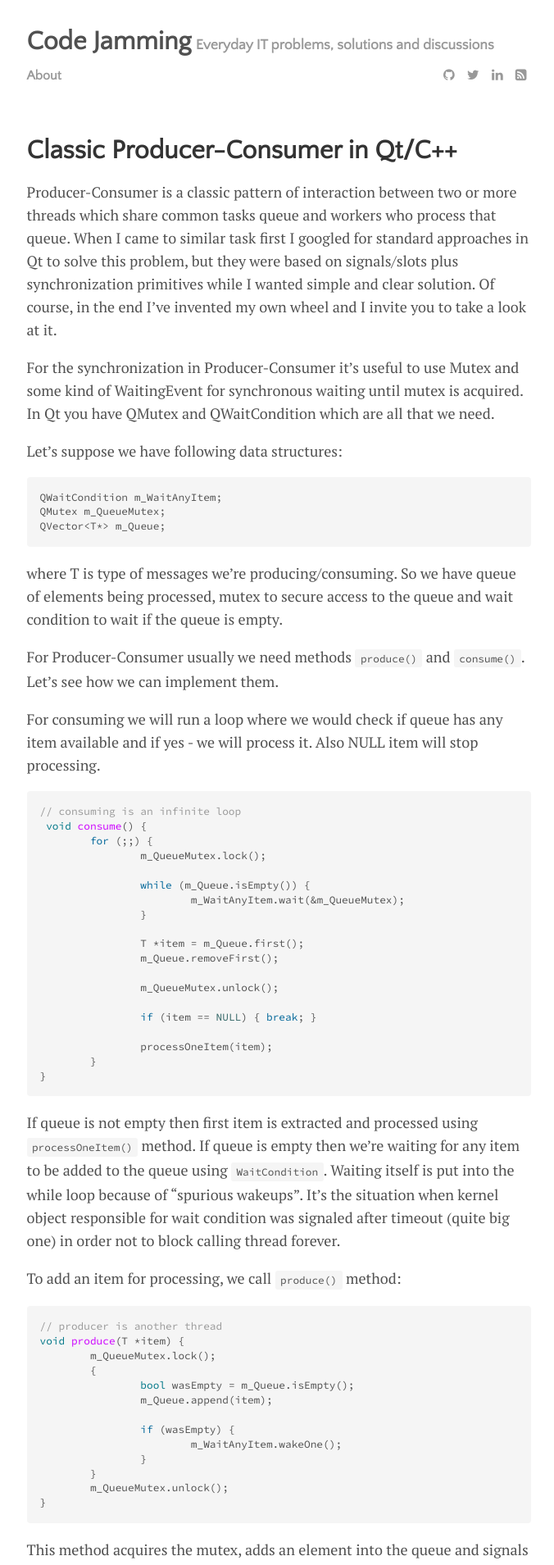
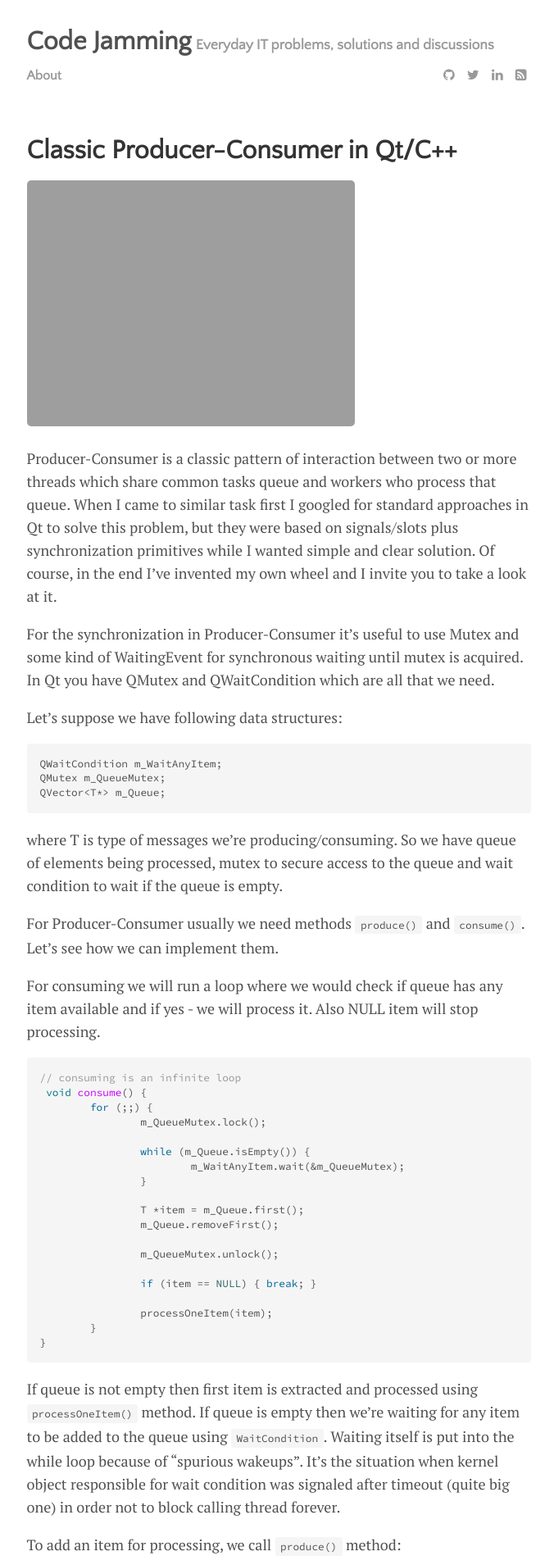
Before and after one commit to ribtoks/code-jamming, a Jekyll site: the page built from _posts/2016-03-28-classic-producer-consumer-in-qtc.md, in a window 1280 px wide. Shown: the top 1909 px of the page at 82% size, without its empty margins (300-976 px from the left). Built offline with Jekyll 4.4.1, drawn with Linux system fonts in a browser that asks for light colours; nearby versions of some CDN libraries; comment, search, counter and statistics services are not loaded.

Commit message:
Update 2016-03-28-classic-producer-consumer-in-qtc.md

```diff
--- a/_posts/2016-03-28-classic-producer-consumer-in-qtc.md
+++ b/_posts/2016-03-28-classic-producer-consumer-in-qtc.md
@@ -4,6 +4,7 @@ date: 2016-03-28T15:44:38+00:00
 author: "Taras Kushnir"
 layout: post
 permalink: /classic-producer-consumer-in-qtc/
+image: exchange-95425.jpeg
 categories:
   - C++
   - Programming
```
